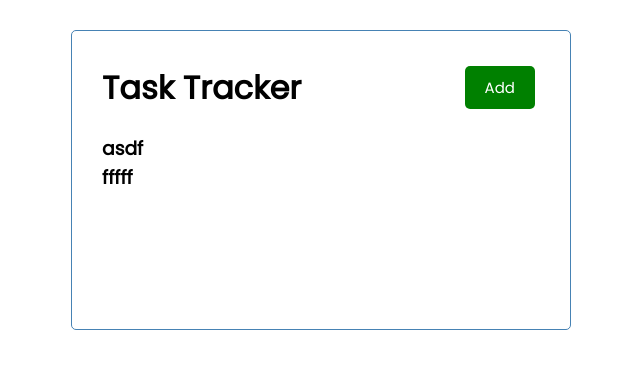
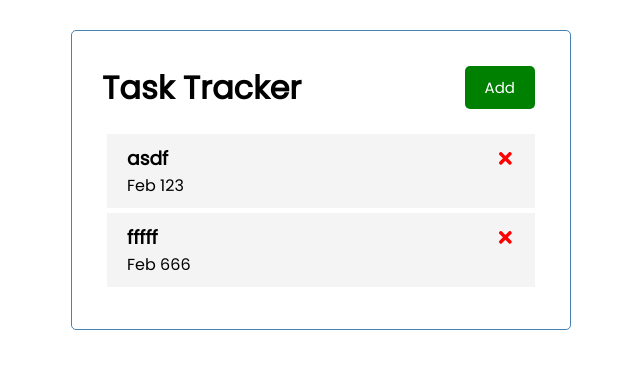
Before and after one commit to klaus-moser/react_exercise, a React (Create React App) app: page / in a window 1280 px wide. Shown: the top 368 px of the page, without its empty margins (319-959 px from the left). Built offline with nearby package versions, Linux system fonts and the light colour scheme.

Commit message:
Add Event for delete

```diff
--- a/src/App.js
+++ b/src/App.js
@@ -19,10 +19,14 @@
         reminder: false,
       }])
 
+  const deleteTask = (id) => {
+    console.log('delete', id)
+  }
+
   return (
     <div className="container">
       <Header />
-      <Tasks tasks={tasks}/>
+      <Tasks tasks={tasks} onDelete={deleteTask}/>
     </div>
   );
 }
--- /dev/null
+++ b/src/components/Task.js
@@ -0,0 +1,18 @@
+import { FaTimes } from 'react-icons/fa'
+
+
+const Task = ({ task, onDelete }) => {
+  return (
+    <div className='task'>
+      <h3>
+        {task.text} <FaTimes style={{ color: 'red', cursor: 'pointer' }}
+        onClick={onDelete}/>
+      </h3>
+      <p>
+        {task.day}
+      </p>
+    </div>
+  )
+}
+
+export default Task
--- a/src/components/Tasks.js
+++ b/src/components/Tasks.js
@@ -1,8 +1,11 @@
-const Tasks = ({ tasks }) => {
+import Task from "./Task"
+
+
+const Tasks = ({ tasks, onDelete }) => {
   return (
     <div>
       {tasks.map((task) => (
-      <h3 key={task.id}>{task.text}</h3>
+        <Task key={task.id} task={task} onDelete={onDelete}/>
       ))}
     </div>
   )
```
